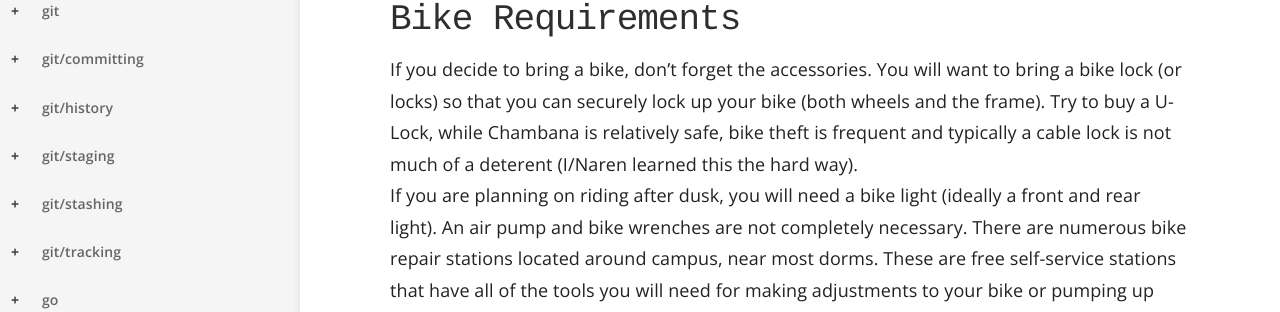
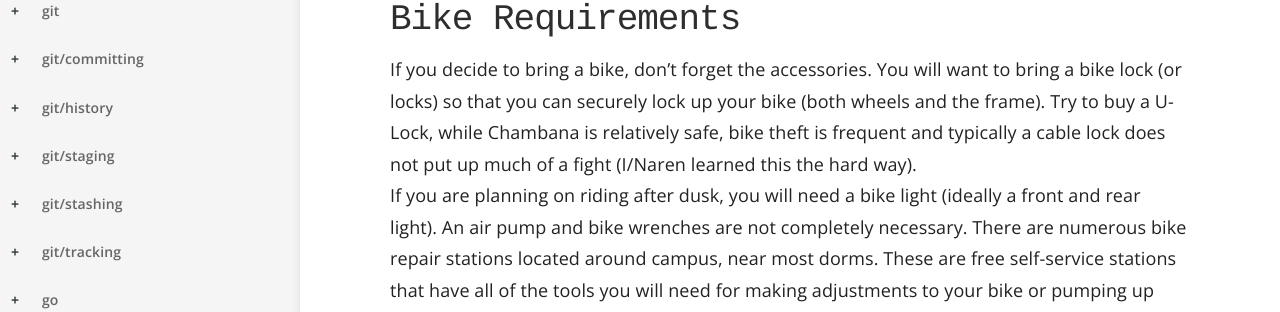
Before and after one commit to acm-uiuc/til, a Jekyll site: the page built from _til/uiuc/biking.md, in a window 1280 px wide. Shown: the part 437-749 px from the top of the page. Built offline with Jekyll 4.4.1, drawn with Linux system fonts in a browser that asks for light colours.

Commit message:
Update biking.md

```diff
--- a/_til/uiuc/biking.md
+++ b/_til/uiuc/biking.md
@@ -16,8 +16,7 @@ If you decide to bring a bike, don't forget the accessories.
 You will want to bring a bike lock (or locks) so that you
 can securely lock up your bike (both wheels and the frame).
 Try to buy a U-Lock, while Chambana is relatively safe, bike
-theft is frequent and typically a cable lock is not much of a
-deterent (I/Naren learned this the hard way).
+theft is frequent and typically a cable lock does not put up much of a fight (I/Naren learned this the hard way).
 If you are planning on riding after dusk, you will need a
 bike light (ideally a front and rear light). An air pump and
 bike wrenches are not completely necessary. There are numerous
```
